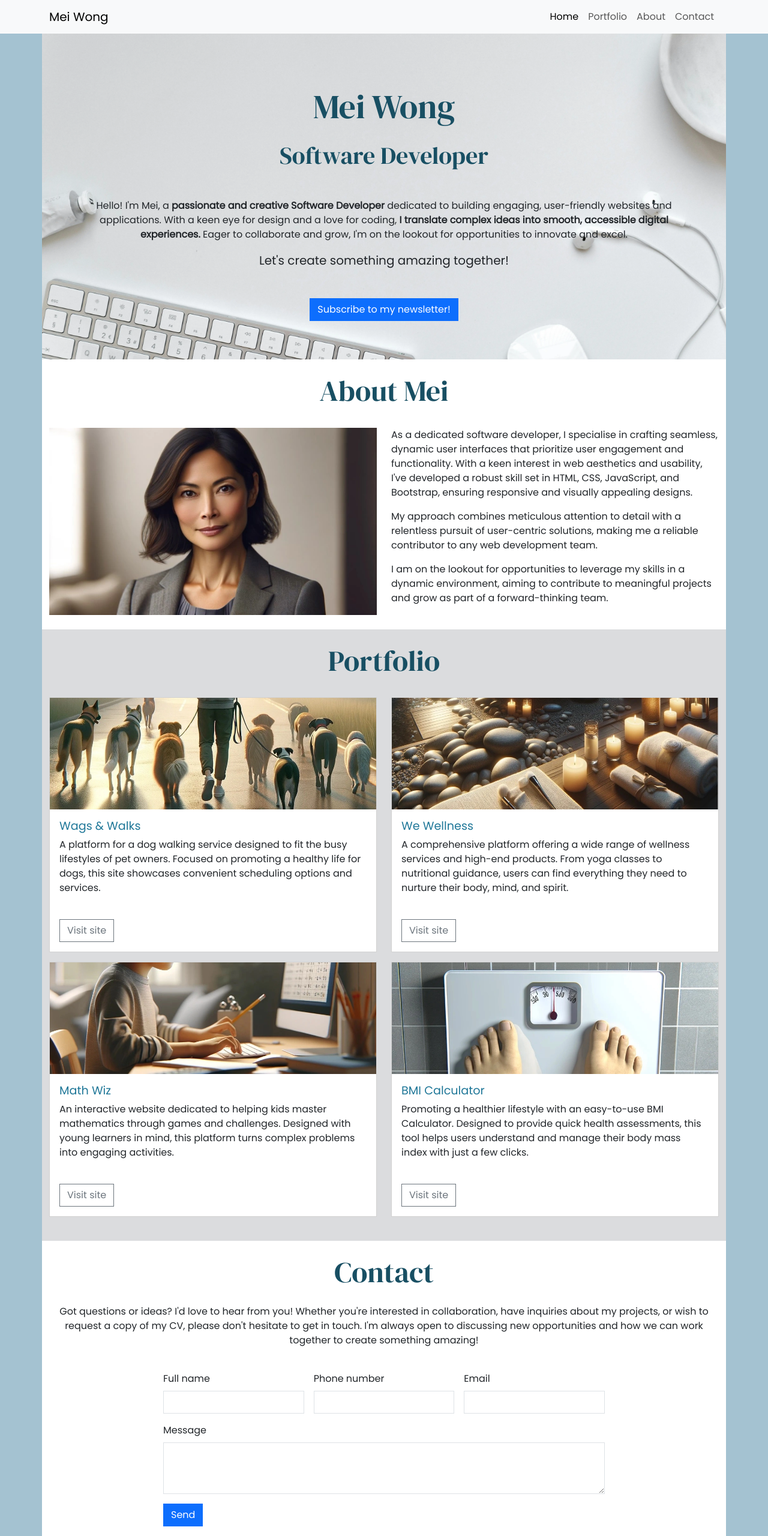
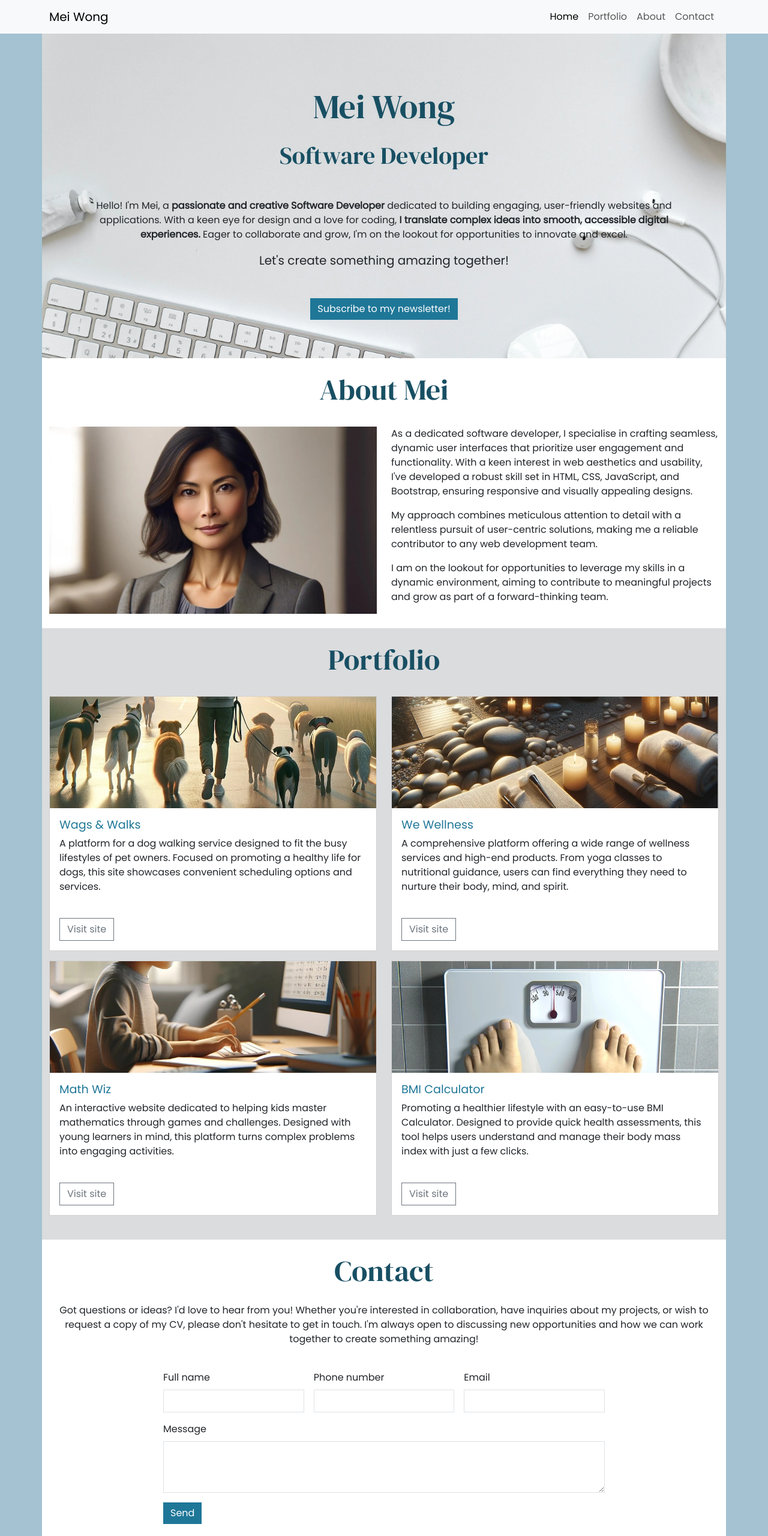
Before and after one commit to pendwmpian8/portfolio-project, a plain HTML site: page index.html in a window 1280 px wide. Shown: the top 2560 px of the page at 60% size. Drawn offline with nearby package versions, Linux system fonts and the light colour scheme.

Commit message:
add color to hover buttons

```diff
--- a/assets/css/style.css
+++ b/assets/css/style.css
@@ -31,6 +31,18 @@ h1, h2 {
 
 .sharp-corners, .sharp-corners * {
     border-radius: 0;
+}
+
+  /* Buttons */
+
+  .custom-button {
+    background-color: #1f7798;
+    border: #1f7798;
+}
+
+.custom-button:hover {
+    background-color: #1d6d8a;
+    border: #1d6d8a;
 }
 
 /*about section*/
--- a/index.html
+++ b/index.html
@@ -62,7 +62,7 @@
           </p>
           <!--button for pop up modal-->
           <p class="lead mb-5">Let's create something amazing together!</p>
-          <button type="button" class="sharp-corners btn btn-primary" data-bs-toggle="modal" data-bs-target="#exampleModal">
+          <button type="button" class="custom-button sharp-corners btn btn-primary" data-bs-toggle="modal" data-bs-target="#exampleModal">
             Subscribe to my newsletter!
         </button>
       </div>
@@ -214,7 +214,7 @@
             </div>
 
             <div class="col-col-12">
-                <button type="submit" class="btn btn-primary">Send</button>
+                <button type="submit" class="custom-button btn btn-primary ">Send</button>
             </div>
         </form>
 
@@ -245,7 +245,7 @@
               <input type="email" class="form-control" id="inputEmail">
           </div>
           <div class="col-12 mb-4">
-              <button type="submit" class="btn btn-primary">
+              <button type="submit" class="custom-button btn btn-primary">
                   Sign up!
               </button>
           </div>
```
